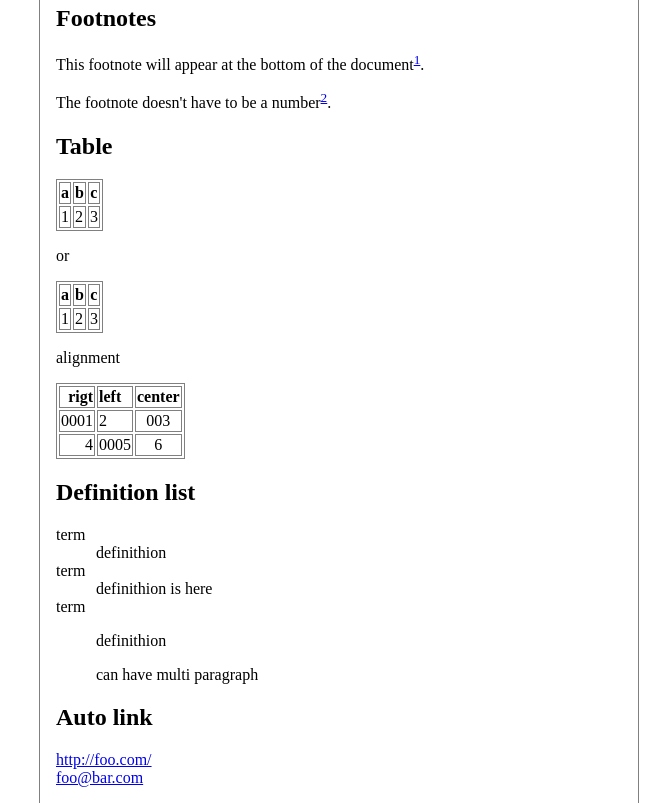
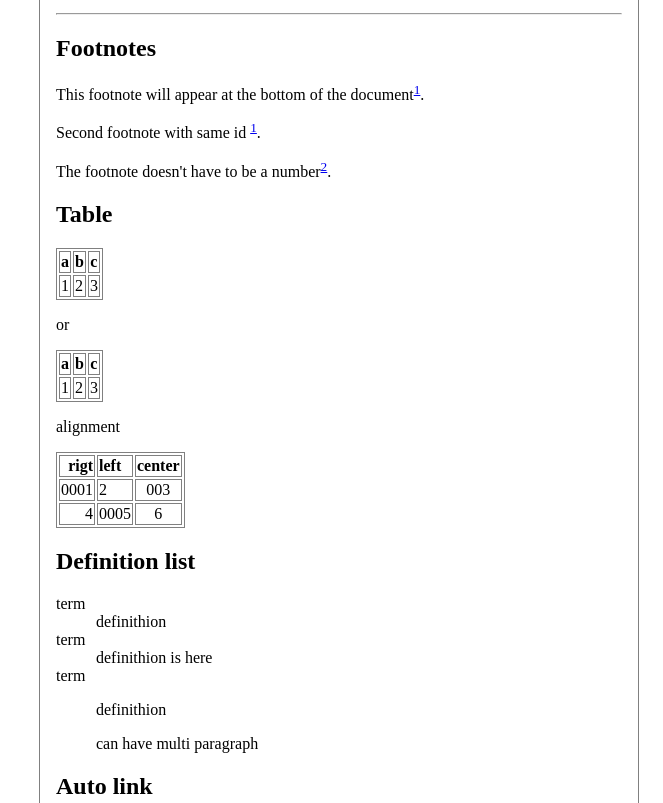
Before and after one commit to tanakahisateru/js-markdown-extra, a website: page demo.html in a window 1280 px wide. Shown: the part 6544-7347 px from the top of the page, without its empty margins (617-1280 px from the left). Drawn offline with Linux system fonts and the light colour scheme.

Commit message:
Add support for multiple reference of same footnote

```diff
--- a/demo.html
+++ b/demo.html
@@ -149,6 +149,8 @@ Footnotes
 ---------------
 This footnote will appear at the bottom of the document[^1].
 
+Second footnote with same id [^1].
+
 The footnote doesn't have to be a number[^nonumber].
 
 [^1]: Told you it'd be here at the bottom.
--- a/js-markdown-extra.js
+++ b/js-markdown-extra.js
@@ -1702,6 +1702,8 @@ function MarkdownExtra_Parser() {
     // Give the current footnote number.
     this.footnote_counter = 1;
 
+    this.footnote_map = {};
+
     // ### HTML Block Parser ###
 
     // Tags that are always treated as block tags:
@@ -2736,6 +2738,10 @@ MarkdownExtra_Parser.prototype.appendFootnotes = function(text) {
     var _appendFootnotes_callback = function(match, m1) {
         var node_id = self.fn_id_prefix + m1;
 
+        if(node_id in self.footnote_map) {
+            return self.footnote_map[node_id].note.replace(node_id, node_id +'.' + (++self.footnote_map[node_id].counter));
+        }
+
         // Create footnote marker only if it has a corresponding footnote *and*
         // the footnote hasn't been used by another marker.
         if (node_id in self.footnotes) {
@@ -2758,10 +2764,13 @@ MarkdownExtra_Parser.prototype.appendFootnotes = function(text) {
 
             attr = attr.replace(/%%/g, num);
             node_id = self.encodeAttribute(node_id);
-
-            return "<sup id=\"fnref:" + node_id + "\">" +
-                "<a href=\"#fn:" + node_id + "\"" + attr + ">" + num + "</a>" +
-                "</sup>";
+            var note = "<sup id=\"fnref:" + node_id + "\">" +
+            "<a href=\"#fn:" + node_id + "\"" + attr + ">" + num + "</a>" +
+            "</sup>";
+            self.footnote_map[node_id] = {};
+            self.footnote_map[node_id].note = note;
+            self.footnote_map[node_id].counter = 0;
+            return note;
         }
 
         return "[^" + m1 + "]";
@@ -2802,6 +2811,11 @@ MarkdownExtra_Parser.prototype.appendFootnotes = function(text) {
 
             // Add backlink to last paragraph; create new paragraph if needed.
             var backlink = "<a href=\"#fnref:" + note_id + "\"" + attr + ">&#8617;</a>";
+            if(note_id in self.footnote_map) {
+                for(var i = 1; i <= self.footnote_map[note_id].counter; i++) {
+                    backlink+=" <a href=\"#fnref:" + note_id + '.'+ i + "\"" + attr + ">&#8617;</a>";
+                }
+            }
             if (footnote.match(/<\/p>$/)) {
                 footnote = footnote.substr(0, footnote.length - 4) + "&#160;" + backlink + "</p>";
             } else {
```
